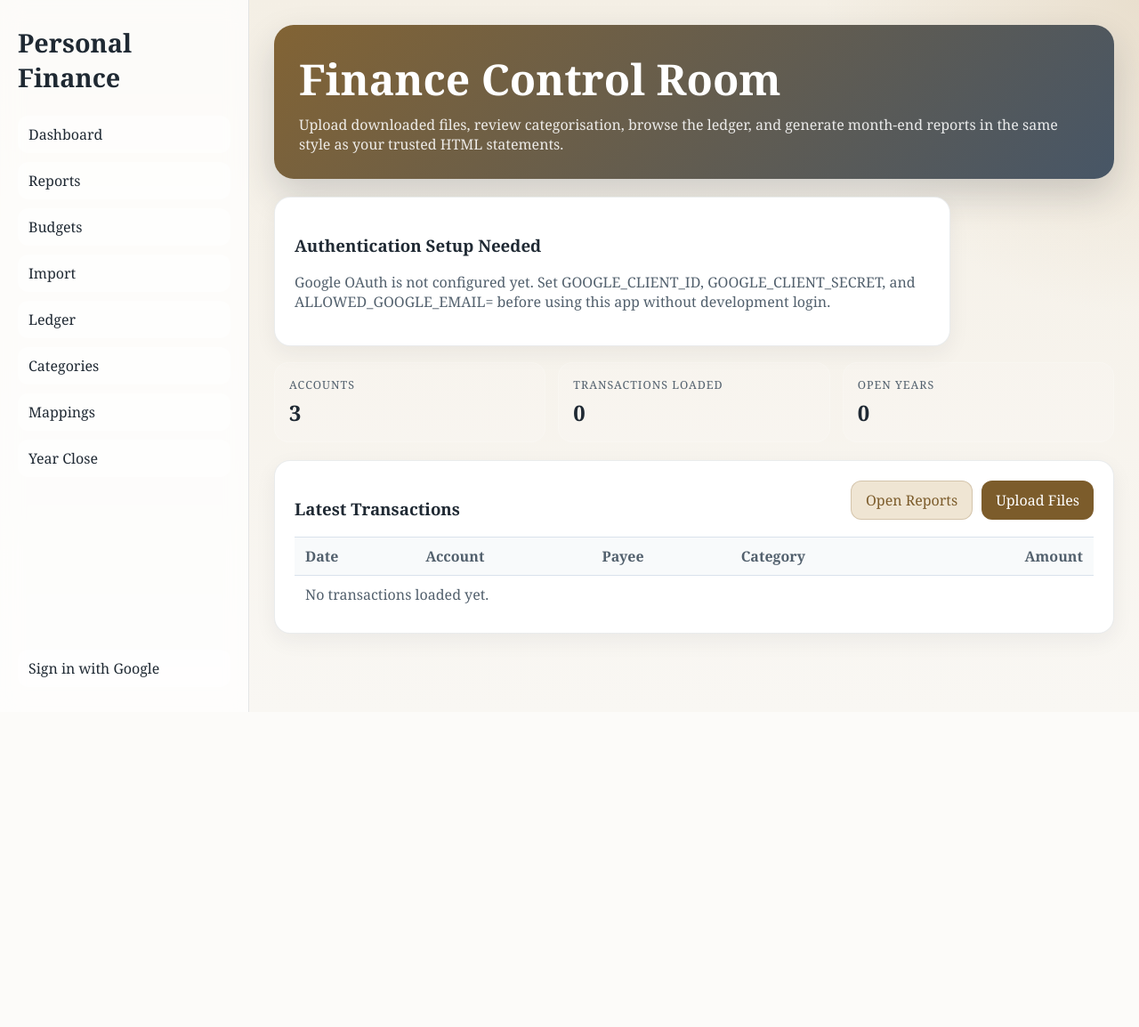
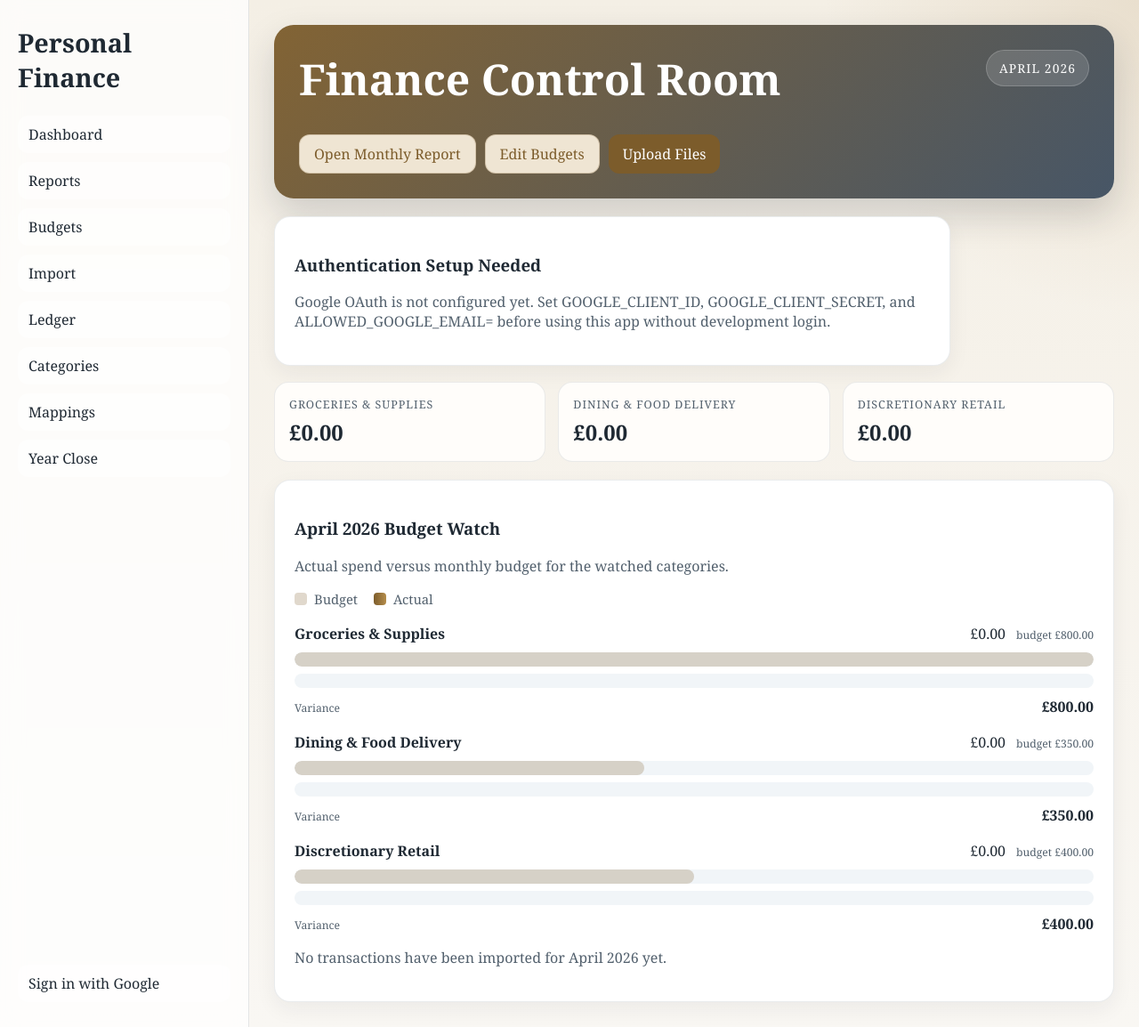
Before and after one commit to stoveruk-collab/personal-finance, a FastAPI app: page / in a window 1280 px wide. Shown: the whole page at 89% size. Before the commit the page ends 800 px from the top, so only its background shows below. Run offline with FastAPI, Linux system fonts and the light colour scheme.

Commit message:
Refocus dashboard on monthly budget watch

```diff
--- a/src/personal_finance/web/app.py
+++ b/src/personal_finance/web/app.py
@@ -7,6 +7,7 @@ from datetime import datetime
 from decimal import Decimal
 from pathlib import Path
 from typing import Optional
+from zoneinfo import ZoneInfo
 
 import uvicorn
 from authlib.integrations.starlette_client import OAuth
@@ -21,7 +22,7 @@ from starlette.middleware.sessions import SessionMiddleware
 from .db import Base, SessionLocal, engine, get_db
 from .models import Account, BudgetSetting, Category, HistoricalReport, ImportBatch, ImportPreview, MappingRule, Transaction, User
 from .parsing import build_fingerprint, existing_occurrence_count, parse_uploaded_file, transaction_to_dict
-from .reports import annual_report_data, available_years, budget_settings, close_year, format_gbp, month_options, monthly_report_data
+from .reports import annual_report_data, available_years, budget_settings, close_year, format_gbp, month_name, month_options, monthly_report_data
 from .seed import seed_defaults
 from .services.categorizer import guess_category
 from .settings import load_web_settings
@@ -104,10 +105,44 @@ def render_monthly_report_html(request: Request, report: dict) -> HTMLResponse:
 @app.get("/", response_class=HTMLResponse)
 def dashboard(request: Request, db: Session = Depends(get_db)):
     user = get_current_user(request, db)
-    latest_tx = db.scalars(select(Transaction).order_by(Transaction.posted_at.desc()).limit(10)).all()
     account_count = db.scalar(select(func.count()).select_from(Account)) or 0
     transaction_count = db.scalar(select(func.count()).select_from(Transaction)) or 0
     open_years = sorted(set(db.scalars(select(Transaction.year)).all()), reverse=True)
+    now = datetime.now(ZoneInfo("Europe/London"))
+    current_year = now.year
+    current_month = now.month
+    current_month_label = f"{month_name(current_year, current_month)} {current_year}"
+    current_report = monthly_report_data(db, current_year, current_month)
+    budget_lookup = {
+        budget.category.name: Decimal(str(budget.monthly_budget))
+        for budget in budget_settings(db)
+        if budget.category is not None
+    }
+    actual_lookup = {section["category"]: section["amount"] for section in current_report["expense_sections"]}
+    watched_categories = [
+        "Groceries & Supplies",
+        "Dining & Food Delivery",
+        "Discretionary Retail",
+    ]
+    watch_rows = []
+    max_watch_value = Decimal("1")
+    for category_name in watched_categories:
+        actual = actual_lookup.get(category_name, Decimal("0"))
+        budget = budget_lookup.get(category_name, Decimal("0"))
+        variance = budget - actual
+        max_watch_value = max(max_watch_value, actual, budget)
+        watch_rows.append(
+            {
+                "category": category_name,
+                "actual": actual,
+                "budget": budget,
+                "variance": variance,
+            }
+        )
+    scale = max_watch_value if max_watch_value > 0 else Decimal("1")
+    for row in watch_rows:
+        row["actual_width"] = float((row["actual"] / scale) * Decimal("100")) if scale else 0.0
+        row["budget_width"] = float((row["budget"] / scale) * Decimal("100")) if scale else 0.0
     auth_warning = None
     if not settings.allow_dev_login and not (settings.google_client_id and settings.google_client_secret):
         auth_warning = (
@@ -120,12 +155,14 @@ def dashboard(request: Request, db: Session = Depends(get_db)):
         context={
             "request": request,
             "user": user,
-            "latest_transactions": latest_tx,
             "account_count": account_count,
             "transaction_count": transaction_count,
             "open_years": open_years,
             "auth_warning": auth_warning,
             "format_gbp": format_gbp,
+            "current_month_label": current_month_label,
+            "watch_rows": watch_rows,
+            "current_report": current_report,
         },
     )
 
--- a/src/personal_finance/web/static/app.css
+++ b/src/personal_finance/web/static/app.css
@@ -48,8 +48,30 @@ body {
   padding: 28px;
   box-shadow: 0 18px 40px rgba(31, 41, 51, 0.18);
 }
+.hero-top {
+  display: flex;
+  justify-content: space-between;
+  align-items: start;
+  gap: 16px;
+}
 .hero h2 { margin: 0 0 8px; font-size: clamp(2rem, 4vw, 3rem); }
 .hero p { margin: 0; color: rgba(255,255,255,0.88); }
+.hero-actions {
+  margin-top: 22px;
+}
+.month-chip {
+  display: inline-flex;
+  align-items: center;
+  justify-content: center;
+  padding: 10px 14px;
+  border-radius: 999px;
+  background: rgba(255,255,255,0.14);
+  border: 1px solid rgba(255,255,255,0.18);
+  color: white;
+  font-size: 0.86rem;
+  letter-spacing: 0.08em;
+  text-transform: uppercase;
+}
 .report-hero { margin-bottom: 20px; }
 .stats-grid {
   display: grid;
@@ -279,6 +301,79 @@ body {
   color: #214f9a;
   border: 1px solid rgba(33, 79, 154, 0.18);
 }
+.watch-legend {
+  display: flex;
+  gap: 18px;
+  flex-wrap: wrap;
+  margin-bottom: 18px;
+}
+.legend-item {
+  display: inline-flex;
+  align-items: center;
+  gap: 8px;
+  color: var(--muted);
+  font-size: 0.92rem;
+}
+.legend-swatch {
+  width: 14px;
+  height: 14px;
+  border-radius: 4px;
+}
+.budget-swatch,
+.budget-bar {
+  background: rgba(124, 92, 43, 0.24);
+}
+.actual-swatch,
+.actual-bar {
+  background: linear-gradient(90deg, #7c5c2b 0%, #b58d4b 100%);
+}
+.watch-chart {
+  display: grid;
+  gap: 18px;
+}
+.watch-row {
+  display: grid;
+  gap: 10px;
+}
+.watch-head,
+.watch-foot {
+  display: flex;
+  justify-content: space-between;
+  gap: 12px;
+  align-items: baseline;
+}
+.watch-category {
+  font-weight: 700;
+}
+.watch-values {
+  display: inline-flex;
+  gap: 12px;
+  align-items: baseline;
+  justify-content: end;
+  flex-wrap: wrap;
+}
+.watch-bars {
+  display: grid;
+  gap: 8px;
+}
+.watch-bar-track {
+  width: 100%;
+  height: 16px;
+  border-radius: 999px;
+  background: #f1f5f8;
+  overflow: hidden;
+}
+.watch-bar {
+  height: 100%;
+  border-radius: 999px;
+}
+.watch-variance {
+  font-variant-numeric: tabular-nums;
+  font-weight: 700;
+}
+.watch-variance.over-budget {
+  color: var(--danger);
+}
 .table-scroll {
   overflow-x: auto;
 }
@@ -316,4 +411,10 @@ input[type="file"]::file-selector-button {
   .sidebar { border-right: none; border-bottom: 1px solid rgba(82, 96, 109, 0.15); }
   .main { padding: 18px; }
   .budget-row.compact { grid-template-columns: 1fr; }
+  .hero-top,
+  .watch-head,
+  .watch-foot {
+    display: grid;
+    grid-template-columns: 1fr;
+  }
 }
--- a/src/personal_finance/web/templates/dashboard.html
+++ b/src/personal_finance/web/templates/dashboard.html
@@ -1,8 +1,17 @@
 {% extends "base.html" %}
 {% block content %}
 <section class="hero">
-  <h2>Finance Control Room</h2>
-  <p>Upload downloaded files, review categorisation, browse the ledger, and generate month-end reports in the same style as your trusted HTML statements.</p>
+  <div class="hero-top">
+    <div>
+      <h2>Finance Control Room</h2>
+    </div>
+    <span class="month-chip">{{ current_month_label }}</span>
+  </div>
+  <div class="action-row hero-actions">
+    <a class="button secondary" href="/reports?period=month">Open Monthly Report</a>
+    <a class="button secondary" href="/budgets">Edit Budgets</a>
+    <a class="button" href="/imports/new">Upload Files</a>
+  </div>
 </section>
 
 {% if auth_warning %}
@@ -13,34 +22,55 @@
 {% endif %}
 
 <section class="stats-grid">
-  <article class="stat-card"><span class="label">Accounts</span><span class="value">{{ account_count }}</span></article>
-  <article class="stat-card"><span class="label">Transactions Loaded</span><span class="value">{{ transaction_count }}</span></article>
-  <article class="stat-card"><span class="label">Open Years</span><span class="value">{{ open_years|length }}</span></article>
+  {% for row in watch_rows %}
+  <article class="stat-card solid">
+    <span class="label">{{ row.category }}</span>
+    <span class="value">{{ format_gbp(row.actual) }}</span>
+  </article>
+  {% endfor %}
 </section>
 
 <section class="panel">
   <div class="panel-head">
-    <h3>Latest Transactions</h3>
-    <div class="action-row">
-      <a class="button secondary" href="/reports">Open Reports</a>
-      <a class="button" href="/imports/new">Upload Files</a>
+    <div>
+      <h3>{{ current_month_label }} Budget Watch</h3>
+      <p class="muted">Actual spend versus monthly budget for the watched categories.</p>
     </div>
   </div>
-  <table class="table">
-    <thead><tr><th>Date</th><th>Account</th><th>Payee</th><th>Category</th><th class="amount">Amount</th></tr></thead>
-    <tbody>
-      {% for tx in latest_transactions %}
-      <tr>
-        <td>{{ tx.posted_at.strftime("%Y-%m-%d") }}</td>
-        <td>{{ tx.account.name if tx.account else tx.source_account_label }}</td>
-        <td>{{ tx.payee }}</td>
-        <td>{{ tx.category.name if tx.category else "Uncategorised" }}</td>
-        <td class="amount">{{ format_gbp(tx.amount) }}</td>
-      </tr>
-      {% else %}
-      <tr><td colspan="5" class="muted">No transactions loaded yet.</td></tr>
-      {% endfor %}
-    </tbody>
-  </table>
+
+  <div class="watch-legend">
+    <span class="legend-item"><span class="legend-swatch budget-swatch"></span>Budget</span>
+    <span class="legend-item"><span class="legend-swatch actual-swatch"></span>Actual</span>
+  </div>
+
+  <div class="watch-chart">
+    {% for row in watch_rows %}
+    <div class="watch-row">
+      <div class="watch-head">
+        <span class="watch-category">{{ row.category }}</span>
+        <span class="watch-values">
+          <span>{{ format_gbp(row.actual) }}</span>
+          <span class="muted-small">budget {{ format_gbp(row.budget) }}</span>
+        </span>
+      </div>
+      <div class="watch-bars">
+        <div class="watch-bar-track">
+          <div class="watch-bar budget-bar" style="width: {{ '%.2f'|format(row.budget_width) }}%"></div>
+        </div>
+        <div class="watch-bar-track">
+          <div class="watch-bar actual-bar" style="width: {{ '%.2f'|format(row.actual_width) }}%"></div>
+        </div>
+      </div>
+      <div class="watch-foot">
+        <span class="muted-small">Variance</span>
+        <span class="watch-variance {% if row.variance < 0 %}over-budget{% endif %}">{{ format_gbp(row.variance) }}</span>
+      </div>
+    </div>
+    {% endfor %}
+  </div>
+
+  {% if current_report.transactions|length == 0 %}
+  <p class="muted">No transactions have been imported for {{ current_month_label }} yet.</p>
+  {% endif %}
 </section>
 {% endblock %}
```
